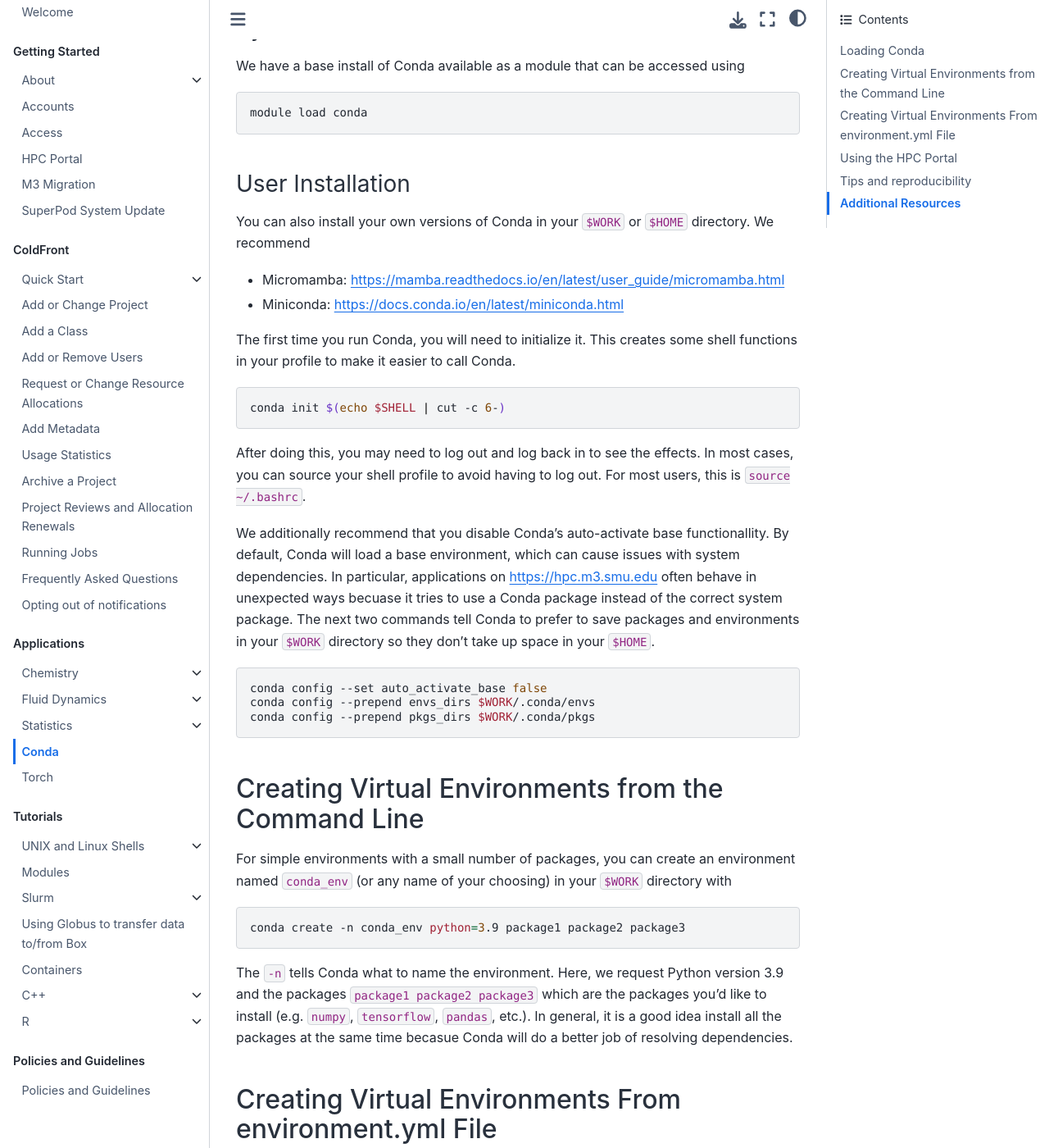
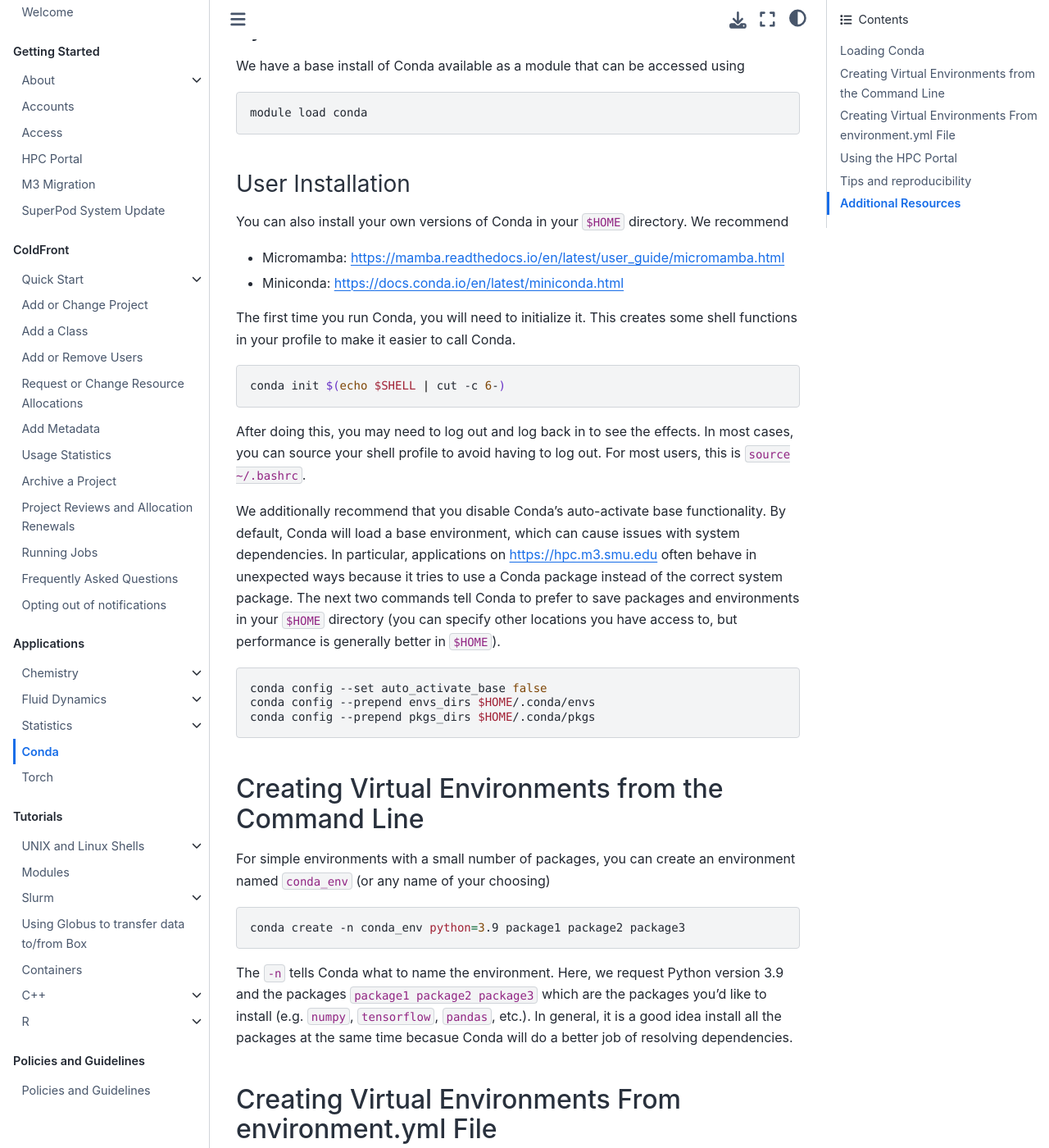
Before and after one commit to SouthernMethodistUniversity/hpc_docs, a Jupyter Book: the page built from docs/examples/conda/README.md, in a window 1280 px wide and 1400 px high, scrolled down 412 px. Shown: the whole window at 82% size. Built offline with Jupyter Book 1.0.4 settings and Sphinx 7.4.7 and the Sphinx Book theme 1.1.4, drawn with Linux system fonts in a browser that asks for light colours.

Commit message:
remove $WORK from conda and fix spelling

````diff
--- a/docs/examples/conda/README.md
+++ b/docs/examples/conda/README.md
@@ -19,7 +19,7 @@ module load conda
 
 ### User Installation
 
-You can also install your own versions of Conda in your `$WORK` or `$HOME` directory.
+You can also install your own versions of Conda in your `$HOME` directory.
 We recommend
 
 - Micromamba: <https://mamba.readthedocs.io/en/latest/user_guide/micromamba.html>
@@ -37,24 +37,24 @@ In most cases, you can source your shell profile to avoid having to log out.
 For most users, this is `source ~/.bashrc`.
 
 We additionally recommend that you disable Conda's auto-activate base
-functionallity. By default, Conda will load a base environment, which can cause
+functionality. By default, Conda will load a base environment, which can cause
 issues with system dependencies. In particular, applications on
-<https://hpc.m3.smu.edu> often behave in unexpected ways becuase it tries to
+<https://hpc.m3.smu.edu> often behave in unexpected ways because it tries to
 use a Conda package instead of the correct system package.
 The next two commands tell Conda to prefer to save packages and environments
-in your `$WORK` directory so they don't take up space in your `$HOME`.
+in your `$HOME` directory (you can specify other locations you have access to,
+but performance is generally better in `$HOME`).
 
 ```bash
 conda config --set auto_activate_base false
-conda config --prepend envs_dirs $WORK/.conda/envs
-conda config --prepend pkgs_dirs $WORK/.conda/pkgs
+conda config --prepend envs_dirs $HOME/.conda/envs
+conda config --prepend pkgs_dirs $HOME/.conda/pkgs
 ```
 
 ## Creating Virtual Environments from the Command Line
 
 For simple environments with a small number of packages, you can create an
-environment named `conda_env` (or any name of your choosing) in your `$WORK`
-directory with
+environment named `conda_env` (or any name of your choosing)
 
 ```bash
 conda create -n conda_env python=3.9 package1 package2 package3
````
